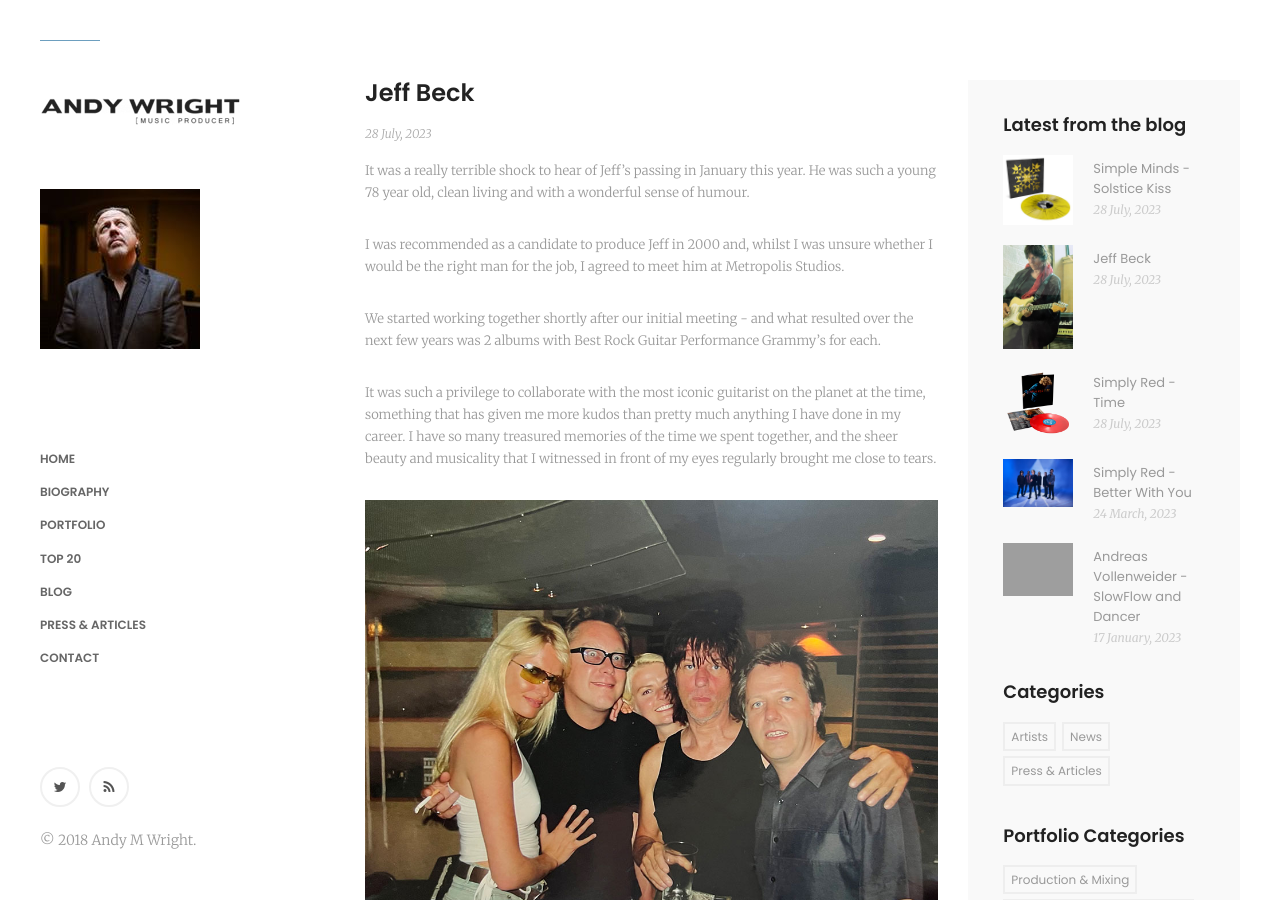
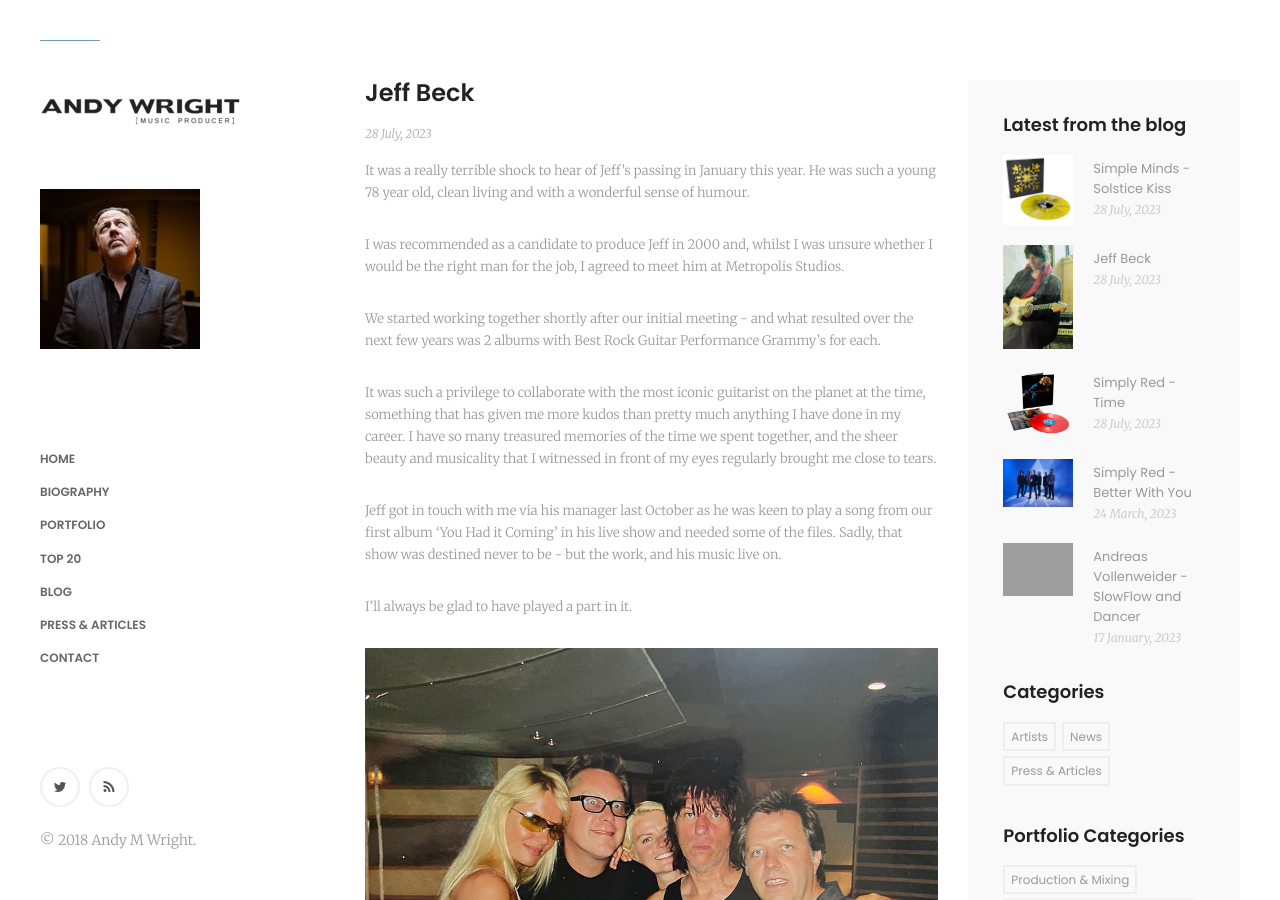
Before and after one commit to andywrightmusic/andywrightmusic.github.io, a Jekyll site: the page built from collections/_posts/2023-07-28-Jeff-Beck.md, in a window 1280 px wide and 900 px high. Built offline with Jekyll 4.4.1, drawn with Linux system fonts in a browser that asks for light colours; comment, search, counter and statistics services are not loaded; grey boxes are pictures that could not be loaded.

Commit message:
Blog page changes

```diff
--- a/collections/_posts/2023-07-28-Jeff-Beck.md
+++ b/collections/_posts/2023-07-28-Jeff-Beck.md
@@ -17,4 +17,8 @@
 
 It was such a privilege to collaborate with the most iconic guitarist on the planet at the time, something that has given me more kudos than pretty much anything I have done in my career. I have so many treasured memories of the time we spent together, and the sheer beauty and musicality that I witnessed in front of my eyes regularly brought me close to tears.
 
+Jeff got in touch with me via his manager last October as he was keen to play a song from our first album ‘You Had it Coming’ in his live show and needed some of the files. Sadly, that show was destined never to be - but the work, and his music live on.
+
+I’ll always be glad to have played a part in it.
+
 ![](/assets/img/posts/Jeff-and-Andy.jpg)
```
